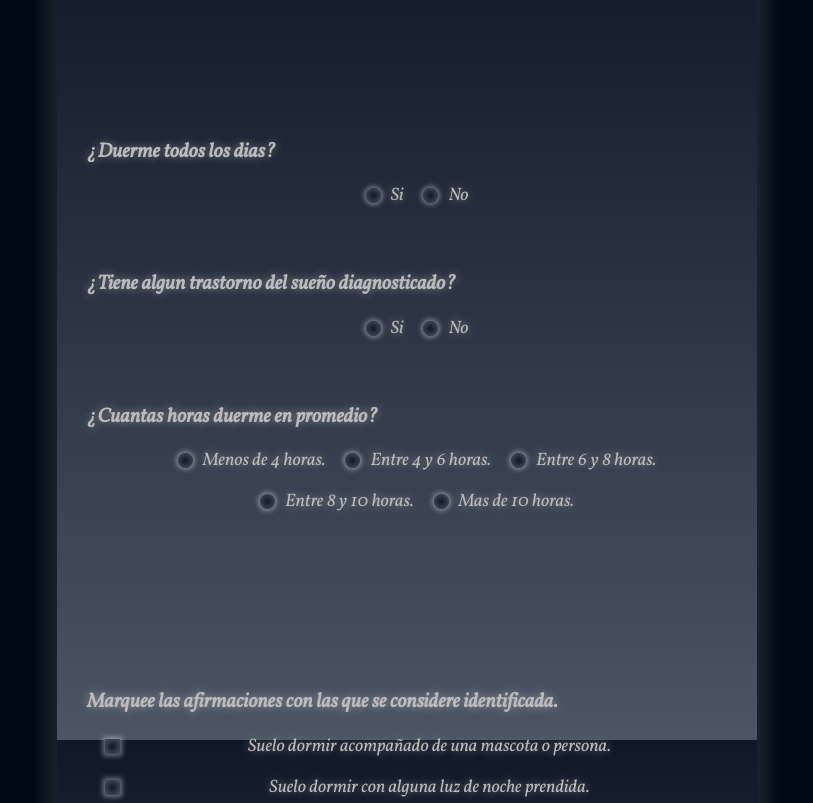
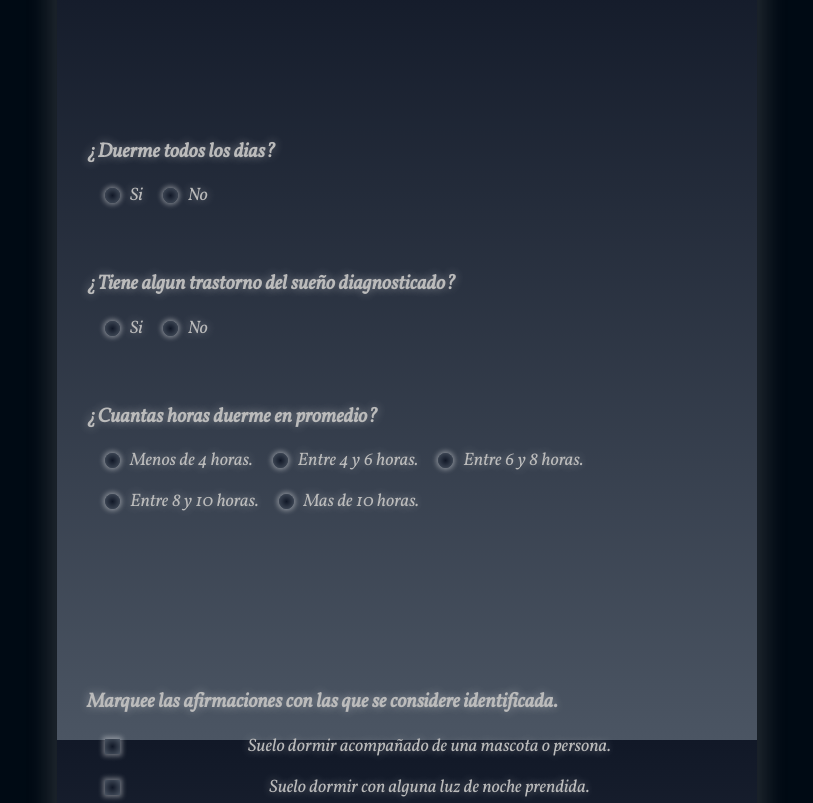
Before and after one commit to The-Synthetica/Dreamspace, a plain HTML site: page index.html in a window 1280 px wide. Shown: the part 960-1763 px from the top of the page, without its empty margins (233-1046 px from the left). Drawn offline with Linux system fonts and the light colour scheme.

Commit message:
Add files via upload

```diff
--- a/styles.css
+++ b/styles.css
@@ -92,7 +92,7 @@ header{
     display: flex;
     margin: 3rem 0;
 
-    justify-content: center;
+    /* justify-content: start; */
 
     flex-wrap: wrap;
 }
```
